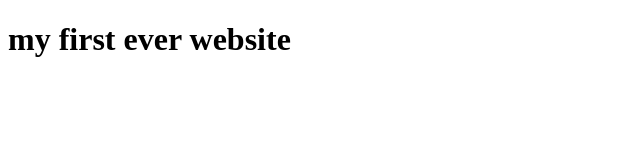
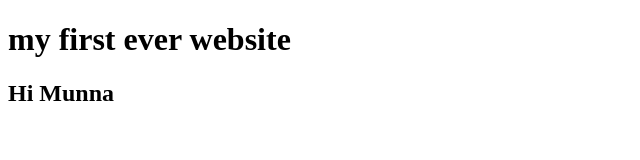
Before and after one commit to MEyasinArafat/myfirstwebsite, a plain HTML site: page index.html in a window 1280 px wide. Shown: the whole page, without its empty margins (0-640 px from the left). Drawn offline with Linux system fonts and the light colour scheme.

Commit message:
learn github

```diff
--- a/index.html
+++ b/index.html
@@ -7,5 +7,6 @@
 </head>
 <body>
     <h1>my first ever website</h1>
+    <h2>Hi Munna</h2>
 </body>
 </html>
```
